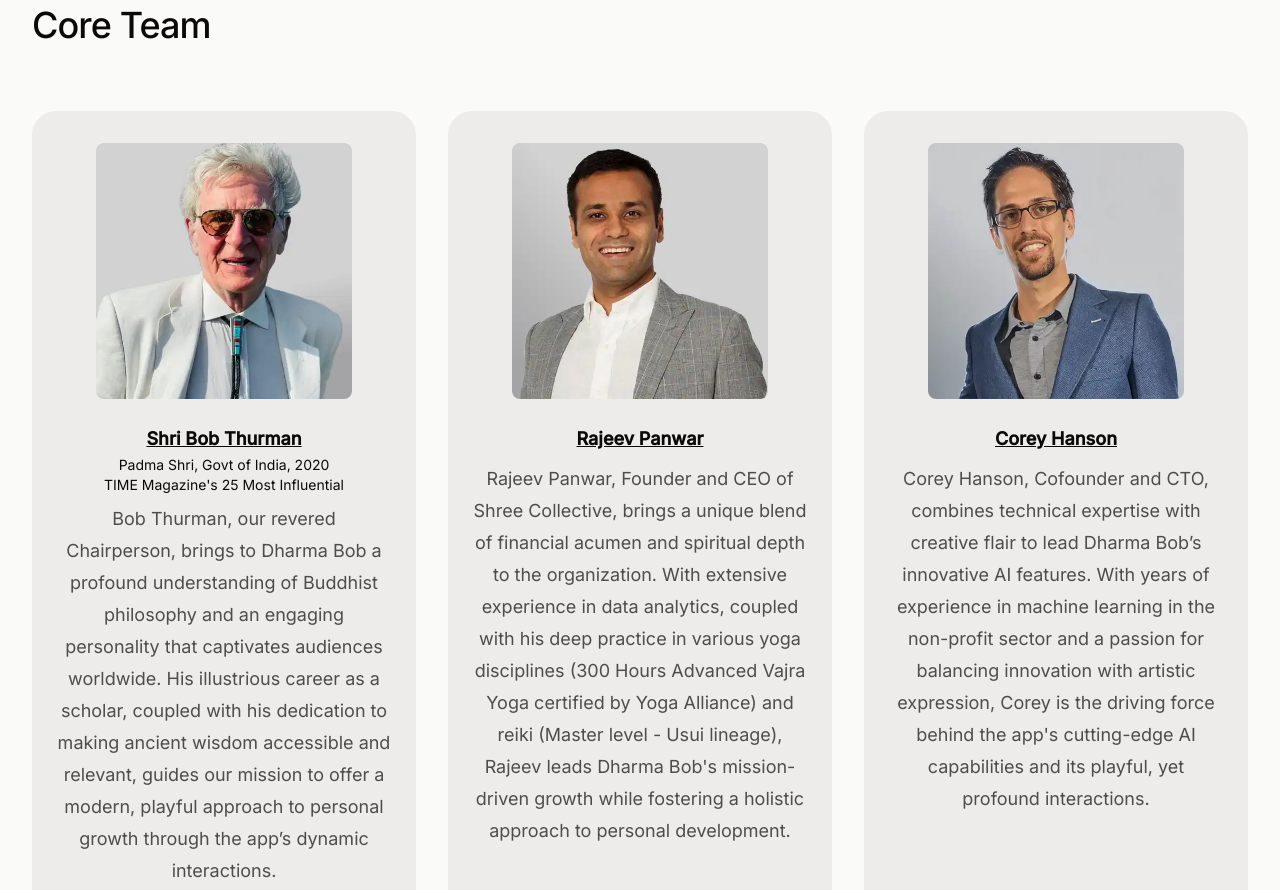
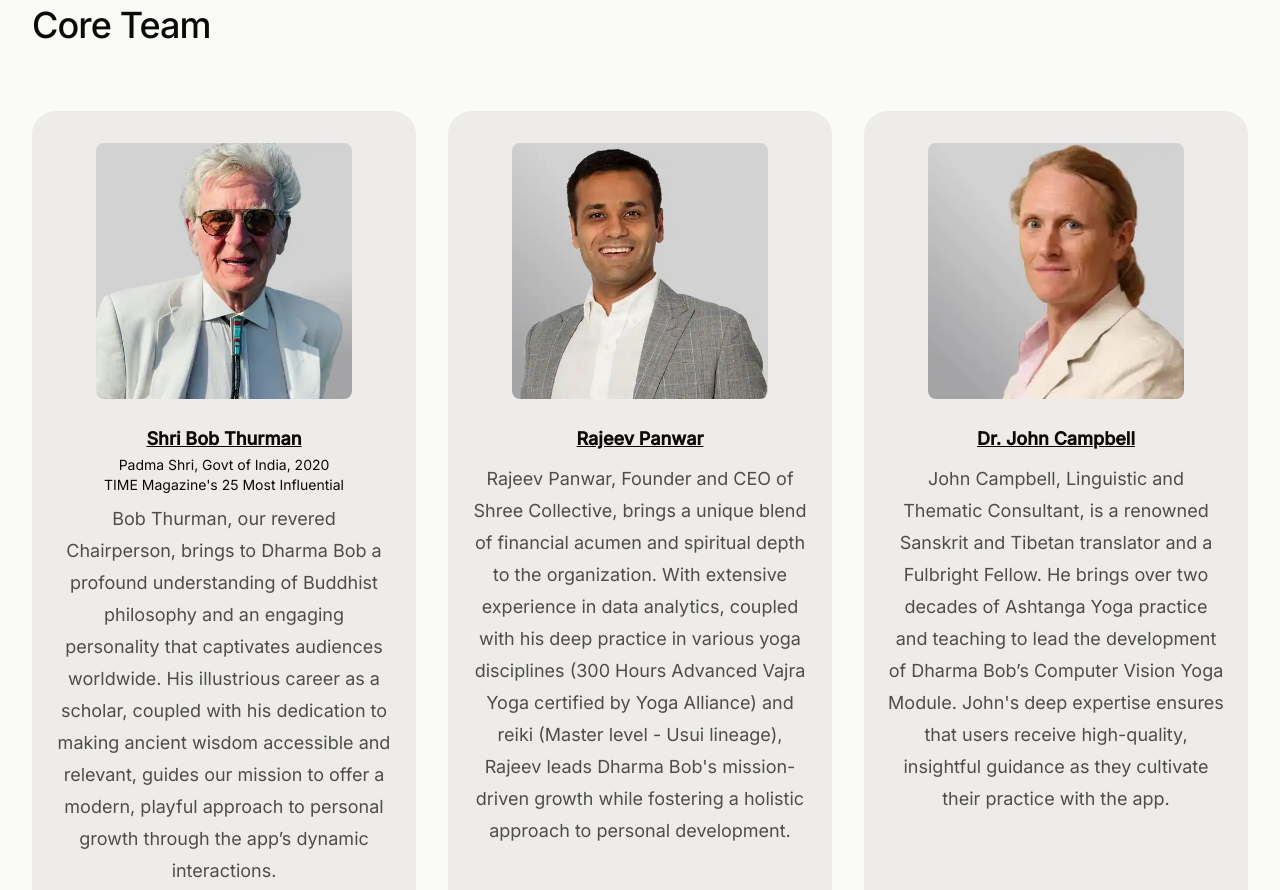
Before and after one commit to dharmabob-ai/dharmabob-ai.github.io, an Astro site: page / in a window 1280 px wide. Shown: the part 1364-2254 px from the top of the page. Built offline with nearby package versions, Linux system fonts and the light colour scheme; Astro itself is replaced by a stand-in of ours.

Commit message:
edited core team

```diff
--- a/src/components/home/CoreTeam.astro
+++ b/src/components/home/CoreTeam.astro
@@ -16,13 +16,13 @@ const services = [
     description:
       'Rajeev Panwar, Founder and CEO of Shree Collective, brings a unique blend of financial acumen and spiritual depth to the organization. With extensive experience in data analytics, coupled with his deep practice in various yoga disciplines (300 Hours Advanced Vajra Yoga certified by Yoga Alliance) and reiki (Master level - Usui lineage), Rajeev leads Dharma Bob\'s mission-driven growth while fostering a holistic approach to personal development.',
   },
-  //{
-  //  name: 'Dr. John Campbell',
-  //  link: 'https://events.thus.org/teacher/john-r-b-campbell-phd/',
-  //  image: '/assets/team-2.webp',
-  //  description:
-  //    'John Campbell, Principal Asana Vision Architect, is a renowned Sanskrit and Tibetan translator and a Fulbright Fellow. He brings over two decades of Ashtanga Yoga practice and teaching to lead the development of Dharma Bob’s Computer Vision Yoga Module. John\'s deep expertise ensures that users receive high-quality, insightful guidance as they cultivate their practice with the app.',
-  //},
+  {
+    name: 'Dr. John Campbell',
+    link: 'https://events.thus.org/teacher/john-r-b-campbell-phd/',
+    image: '/assets/team-2.webp',
+    description:
+      'John Campbell, Linguistic and Thematic Consultant, is a renowned Sanskrit and Tibetan translator and a Fulbright Fellow. He brings over two decades of Ashtanga Yoga practice and teaching to lead the development of Dharma Bob’s Computer Vision Yoga Module. John\'s deep expertise ensures that users receive high-quality, insightful guidance as they cultivate their practice with the app.',
+  },
   {
     name: 'Corey Hanson',
     link: 'https://www.linkedin.com/in/coreyhanson/',
```
